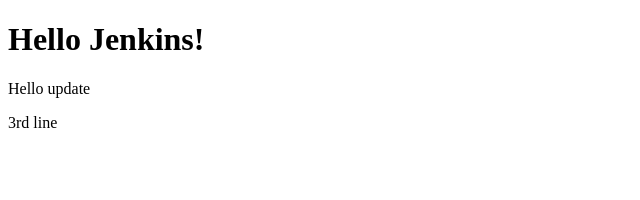
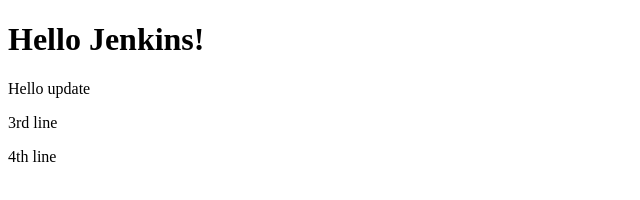
Before and after one commit to jimbo9943/master-jenkins, a plain HTML site: page index.html in a window 1280 px wide. Shown: the full height of the page, 0-640 px from the left. Drawn offline with Linux system fonts and the light colour scheme.

Commit message:
Edit index file

```diff
--- a/index.html
+++ b/index.html
@@ -10,5 +10,6 @@
     <h1>Hello Jenkins!</h1>
     <p>Hello update</p>
     <p>3rd line</p>
+    <p>4th line</p>
 </body>
 </html>
```
